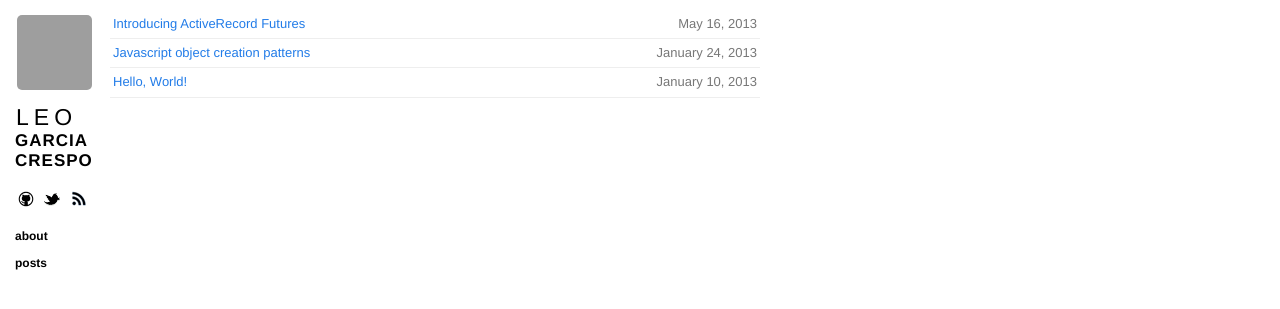
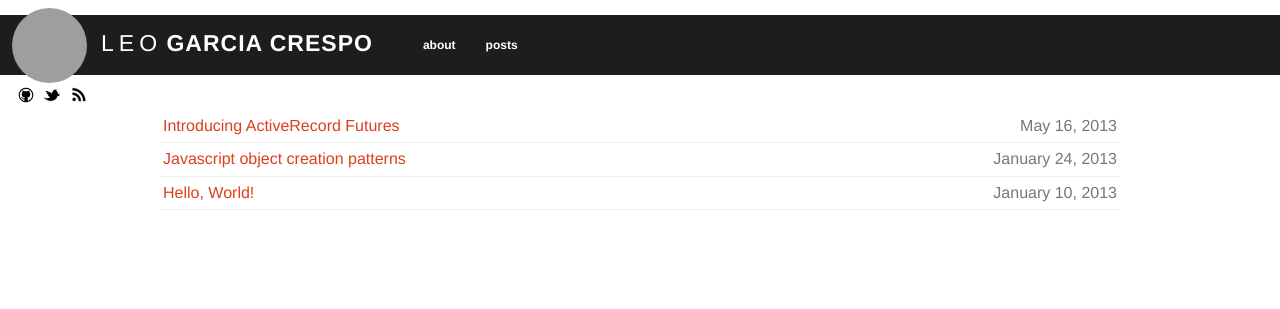
Before and after one commit to leoasis/leoasis.github.com, a Jekyll site: the page built from index.html, in a window 1280 px wide. Shown: the top 309 px of the page. Built offline with Jekyll 4.4.1, drawn with Linux system fonts in a browser that asks for light colours; nearby versions of some CDN libraries; Markdown is read by kramdown in place of the engine named in the settings; grey boxes are pictures that could not be loaded.

Commit message:
Update blog styles

```diff
--- a/_config.yml
+++ b/_config.yml
@@ -1,7 +1,6 @@
 markdown: rdiscount
 pygments: true
 permalink: /posts/:year/:month/:day/:title
-auto: true
 rdiscount:
   extensions: [smart]
 
--- a/_layouts/layout.html
+++ b/_layouts/layout.html
@@ -42,17 +42,25 @@
 </head>
 
 <body>
-  <section class="sidebar">
+  <header>
     <a href="/">
       <img src="{{ site.gravatar_url }}?s=150" height="75" width="75" class="avatar" />
     </a>
 
+    <div class="header-row">
       <section class="name">
         <a href="/">
           <span id="fname">{{ site.fname }}</span>
           <span id="lname">{{ site.lname }}</span>
         </a>
       </section>
+      <nav>
+        <ul>
+          <li><a href="/about.html">about</a></li>
+          <li><a href="/">posts</a></li>
+        </ul>
+      </nav>
+    </div>
 
     <section class="meta">
       <a href="https://github.com/{{ site.github }}" target="_blank"><img src="/images/github.png" /></a>
@@ -60,13 +68,8 @@
       <a href="/atom.xml"><img src="/images/rss.png" /></a>
     </section>
 
-    <section class="sections">
-      <ul>
-        <li><a href="/about.html">about</a></li>
-        <li><a href="/">posts</a></li>
-      </ul>
-    </section>
-  </section>
+
+  </header>
 
   {{ content }}
 </body>
--- a/css/base.css
+++ b/css/base.css
@@ -5,62 +5,78 @@ body {
   -webkit-font-smoothing: antialiased; }
 
 a {
-  color: #227ce8; }
+  color: #de3f1c; }
+  a:hover {
+    color: #832511; }
 
-.sidebar {
+header {
   position: fixed;
-  left: 15px;
-  top: 15px;
-  width: 80px;
+  background: #1d1d1d;
+  height: 60px;
+  width: 100%;
+  margin-top: 15px;
   font-family: Helvetica, sans-serif; }
-  .sidebar a {
+  header a {
     text-decoration: none; }
-  .sidebar img {
+  header img {
     padding: 0 3px;
     border: 0; }
-  .sidebar .avatar {
+  header .avatar {
     padding: 0;
-    margin-left: 2px;
-    border-radius: 5px; }
-  .sidebar .name {
+    margin-left: 12px;
+    margin-top: -7px;
+    border-radius: 38px; }
+  header .header-row {
+    position: absolute;
+    left: 100px;
+    top: 0;
+    height: 60px;
+    width: 100%; }
+  header .name {
     text-transform: uppercase;
-    margin: 10px 0 20px 0; }
-    .sidebar .name #fname {
+    margin: 15px 0 20px 0;
+    float: left; }
+    header .name #fname {
       padding-left: 1px;
       font-size: 23px;
       letter-spacing: 5px;
-      color: black; }
-    .sidebar .name #lname {
-      font-size: 17px;
+      color: white; }
+    header .name #lname {
+      font-size: 23px;
       font-weight: bold;
       letter-spacing: 1px;
-      color: black; }
-  .sidebar .meta a {
-    margin-left: 0px;
-    color: black; }
-    .sidebar .meta a:hover {
-      color: #227ce8; }
-  .sidebar .sections {
-    margin: 15px 0 0 0; }
-    .sidebar .sections a {
+      color: white; }
+  header .meta {
+    margin-left: 15px; }
+    header .meta a {
+      margin-left: 0px;
+      color: white; }
+      header .meta a:hover {
+        color: #227ce8; }
+  nav {
+    margin: 20px 0 0 20px;
+    float: left; }
+    nav a {
       padding: 3px 0;
-      color: black;
+      color: white;
       font-weight: bold;
       font-size: 12px;
       display: block; }
-      .sidebar .sections a:hover {
+      nav a:hover {
         color: #227ce8; }
-    .sidebar .sections ul {
+    nav ul {
       margin: 0;
       padding: 0; }
-    .sidebar .sections li {
+    nav li {
       list-style: none;
-      margin-bottom: 7px; }
+      margin-bottom: 7px;
+      float: left;
+      margin-left: 30px; }
 
 .content {
-  margin-left: 110px;
-  width: 650px;
-  margin-bottom: 50px; }
+  margin: 0 auto;
+  padding-top: 80px;
+  width: 960px; }
   .content h1 {
     color: #333;
     font-family: "Yanone Kaffeesatz", Helvetica, sans-serif;
@@ -152,14 +168,14 @@ a {
     font-family: Helvetica, sans-serif;
     line-height: 1.6em; }
   .content .listing {
-    margin: 10px 0 0 0;
+    margin: 30px 0 0 0;
     padding: 0;
     font-family: Helvetica, sans-serif; }
     .content .listing ul {
       margin: 0;
       padding: 0; }
     .content .listing li {
-      font-size: 13px;
+      font-size: 16px;
       list-style: none;
       padding: 5px 3px;
       margin: 0;
--- a/css/iphone.css
+++ /dev/null
@@ -1,30 +0,0 @@
-.sidebar {
-  position: inherit;
-  width: inherit;
-  margin: 0;
-  padding: 25px; }
-  .sidebar img {
-    display: none; }
-  .sidebar .name {
-    display: inline; }
-    .sidebar .name #fname, .sidebar .name #lname {
-      font-size: 25px; }
-  .sidebar .meta {
-    display: none; }
-  .sidebar ul {
-    padding: 25px; }
-  .sidebar li {
-    display: inline; }
-  .sidebar .sections {
-    margin: 0; }
-    .sidebar .sections a {
-      font-size: 16px;
-      margin: 0 20px 0 0;
-      padding: 5px 10px; }
-
-.content {
-  margin: 0;
-  padding: 5px 25px;
-  width: inherit; }
-  .content h1 {
-    margin: 0 0 5px 0; }
```
Lines whose indentation alone changed are shown as unchanged.
